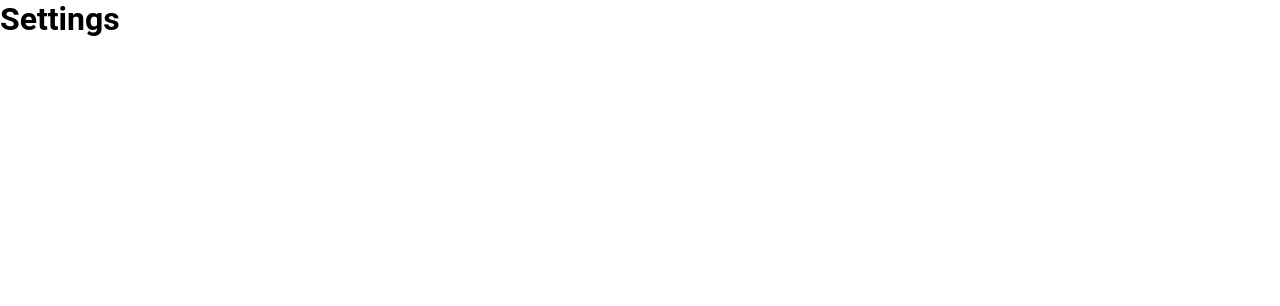
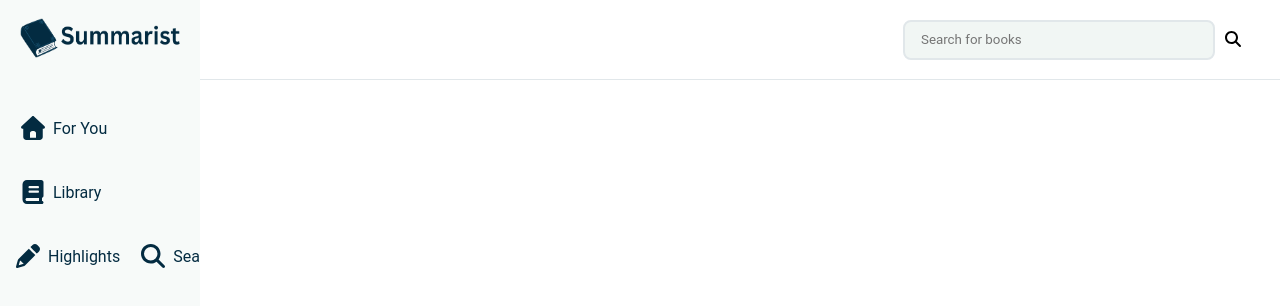
Before and after one commit to KyleWhitehead/Book-App, a React (Create React App) app: page /settings in a window 1280 px wide. Shown: the top 306 px of the page. Built offline with nearby package versions, Linux system fonts and the light colour scheme.

Commit message:
Update Settings.jsx to include a new sidebar

```diff
--- a/src/Pages/Settings/Settings.jsx
+++ b/src/Pages/Settings/Settings.jsx
@@ -1,7 +1,72 @@
+import React from "react";
+import "./Settings.css";
+import logo from "../../assets/logo.png";
+import { faSearch, faHome, faBook, faPencil, } from "@fortawesome/free-solid-svg-icons";
+import { FontAwesomeIcon } from "@fortawesome/react-fontawesome";
+
+
 const Settings = () => {
   return (
-    <div>
-      <h1>Settings</h1>
+
+    <div className="id">
+      <div className="wrapper">
+        <div className="search__background">
+          <div className="search__wrapper">
+            <figure></figure>
+            <div className="search__content">
+              <div className="search">
+                <div className="search__input--wrapper">
+                  <input className="search__input" placeholder="Search for books" type="text"></input>
+                  <div className="search__icon">
+                    <FontAwesomeIcon icon={faSearch} />
+                  </div>
+                </div>
+              </div>
+              <div className="sidebar__toggle--btn"></div>
+            </div>
+          </div>
+        </div>
+        <div className="sidebar__overlay sidebar__overlay--hidden"></div>
+        <div className="sidebar sidebar--closed">
+          <div className="sidebar__logo">
+            <img src={logo} alt="Logo" />
+          </div>
+          <div className="sidebar__wrapper">
+            <div className="sidebar__top">
+              <a className="sidebar__link--wrapper" href="/for-you">
+                <div className="sidebar__link--line"></div>
+                <div className="sidebar__icon--wrapper">
+                  <FontAwesomeIcon icon={faHome} />
+                </div>
+                <div className="sidebar__link--text">For You</div>
+              </a>
+              <a className="sidebar__link--wrapper" href="/library">
+                <div className="sidebar__link--line"></div>
+                <div className="sidebar__icon--wrapper">
+                  <FontAwesomeIcon icon={faBook} />
+                </div>
+                <div className="sidebar__link--text">Library</div>
+              </a>
+              <div className="sidebar__link--wrapper sidebar__link--not-allowed">
+                <div className="sidebar__link--line"></div>
+                <div className="sidebar__icon--wrapper">
+                  <FontAwesomeIcon icon={faPencil} />
+                </div>
+                <div className="sidebar__link--text">Highlights</div>
+                <div className="sidebar__link--wrapper sidebar__link--not-allowed">
+                  <div className="sidebar__link--line"></div>
+                  <div className="sidebar__icon--wrapper">
+                    <FontAwesomeIcon icon={faSearch} />
+                  </div>
+                  <div className="sidebar__link--text">Search</div>
+                </div>
+              </div>
+            </div>
+            <div className="sidebar__bottom"></div>
+          </div>
+        </div>
+        <div className="container"></div>
+      </div>
     </div>
   );
 };
```
Also changed, not shown: src/Pages/Settings/Settings.css (added).
